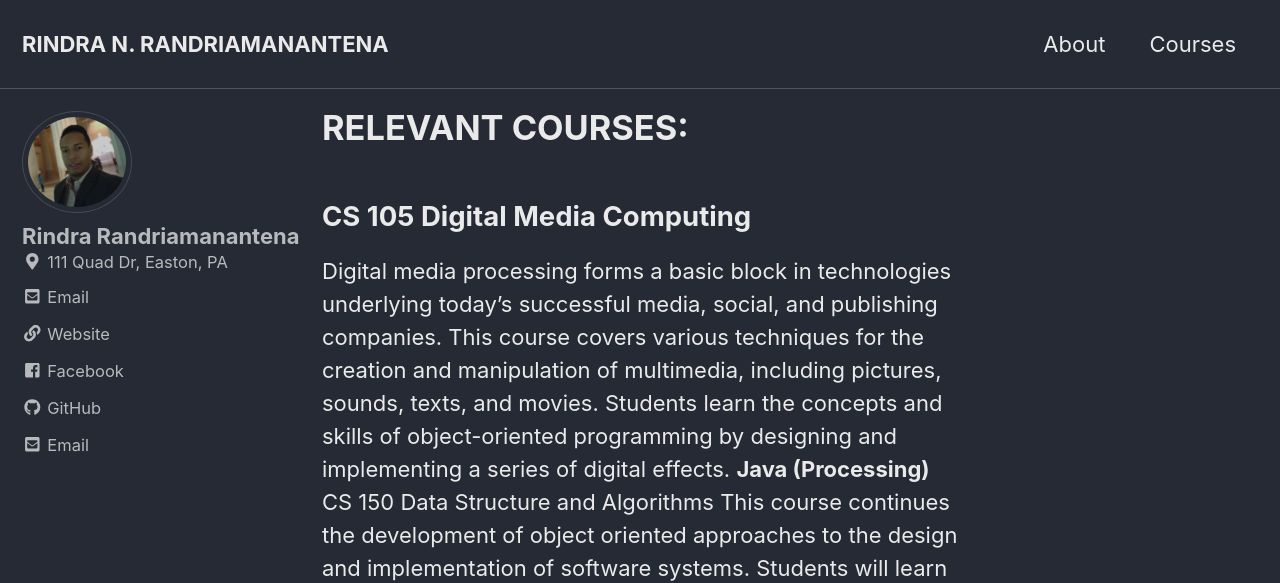
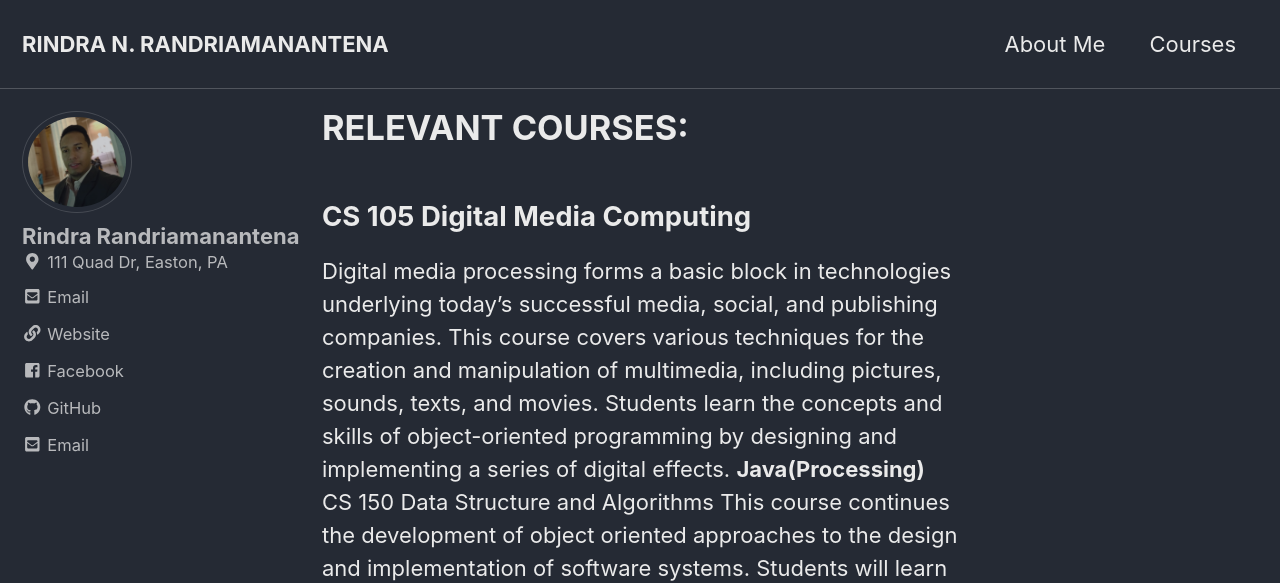
Before and after one commit to rindrabe/rindrabe.github.io, a Jekyll site: the page built from _pages/courses.md, in a window 1280 px wide and 900 px high. Shown: the top 583 px of the window. Built offline with Jekyll 4.4.1, drawn with Linux system fonts in a browser that asks for light colours; cached includes are drawn as plain includes; nearby versions of some CDN libraries.

Commit message:
add changes

```diff
--- a/_data/navigation.yml
+++ b/_data/navigation.yml
@@ -1,6 +1,6 @@
 # main links
 main:
-  - title: "About"
+  - title: "About Me"
     url: /about/
   - title: "Courses"
     url: /courses/
--- a/_pages/courses.md
+++ b/_pages/courses.md
@@ -5,7 +5,7 @@ title: "RELEVANT COURSES:"
 # author_profile: true
 ---
 ## CS 105 Digital Media Computing
-Digital media processing forms a basic block in technologies underlying today’s successful media, social, and publishing companies. This course covers various techniques for the creation and manipulation of multimedia, including pictures, sounds, texts, and movies. Students learn the concepts and skills of object-oriented programming by designing and implementing a series of digital effects. **Java (Processing)**
+Digital media processing forms a basic block in technologies underlying today’s successful media, social, and publishing companies. This course covers various techniques for the creation and manipulation of multimedia, including pictures, sounds, texts, and movies. Students learn the concepts and skills of object-oriented programming by designing and implementing a series of digital effects. **Java(Processing)**
  CS 150 Data Structure and Algorithms
 This course continues the development of object oriented approaches to the design and implementation of software systems. Students will learn to analyze problems, algorithms and develop object-oriented solutions to problems. Students will also learn to use multiple data structures and the accompanying algorithms to store, index and retrieve data. **Java**
 ## CS 200 Computers and Society
```
